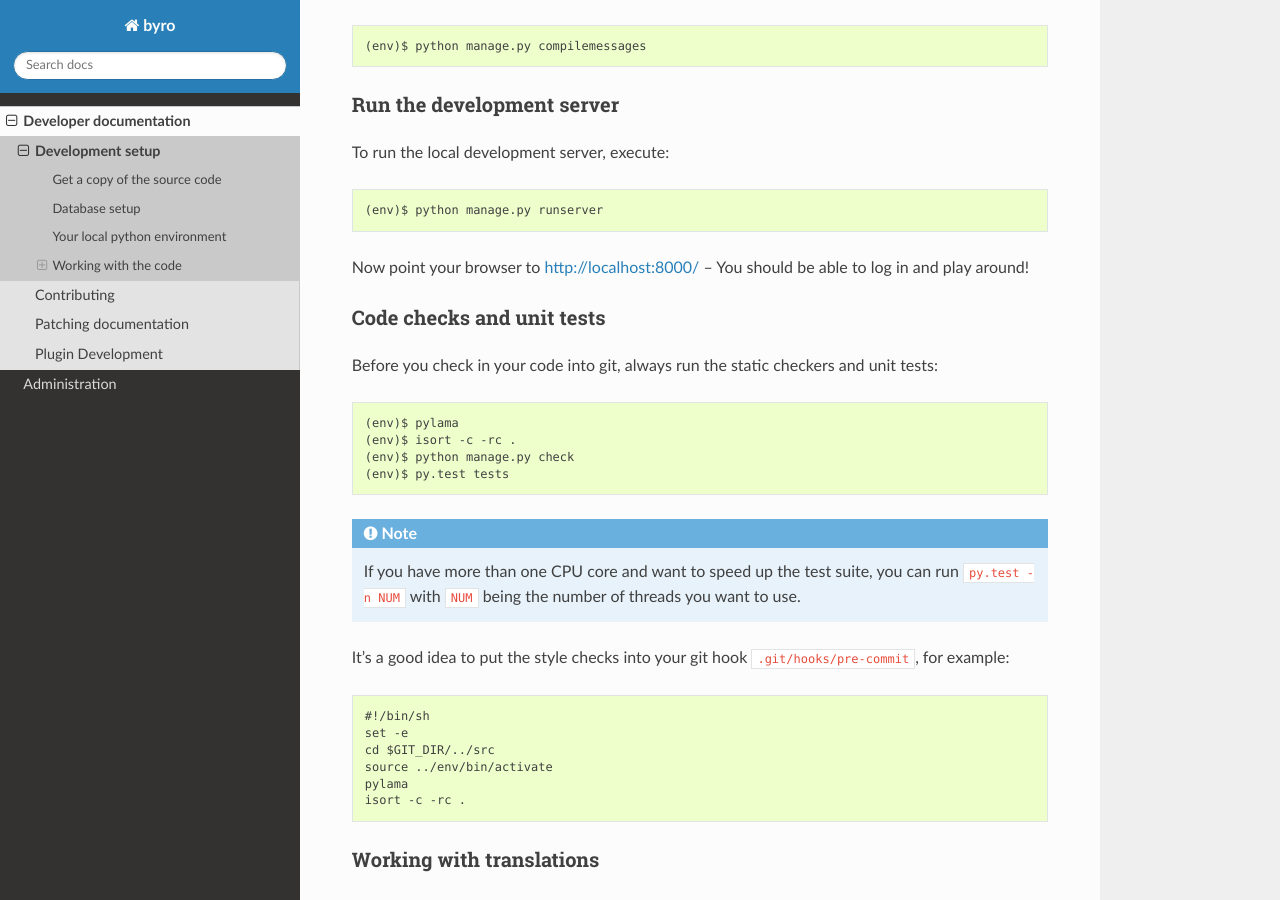
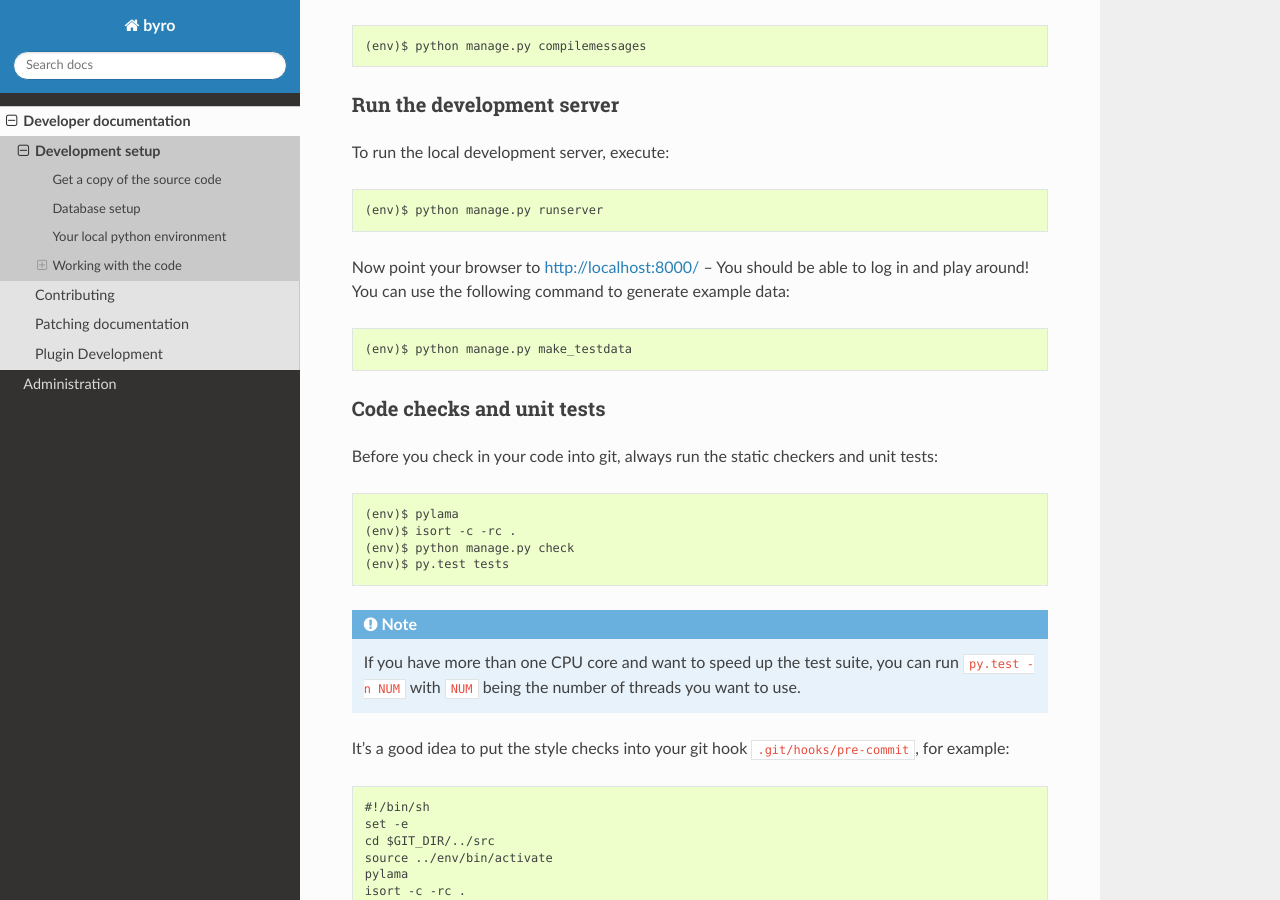
Before and after one commit to byro/byro, a Sphinx documentation site: the page built from docs/developer/setup.rst, in a window 1280 px wide and 900 px high, scrolled down 2103 px. Built offline with Sphinx 7.4.7 and the Read the Docs theme 2.0.0, drawn with Linux system fonts in a browser that asks for light colours; the version number could not be read and is left out.

Commit message:
Document make_testdata command

```diff
--- a/docs/developer/setup.rst
+++ b/docs/developer/setup.rst
@@ -96,7 +96,9 @@ To run the local development server, execute::
     (env)$ python manage.py runserver
 
 Now point your browser to http://localhost:8000/ – You should be able to log in and play
-around!
+around! You can use the following command to generate example data::
+
+    (env)$ python manage.py make_testdata
 
 .. _`checksandtests`:
 
```
